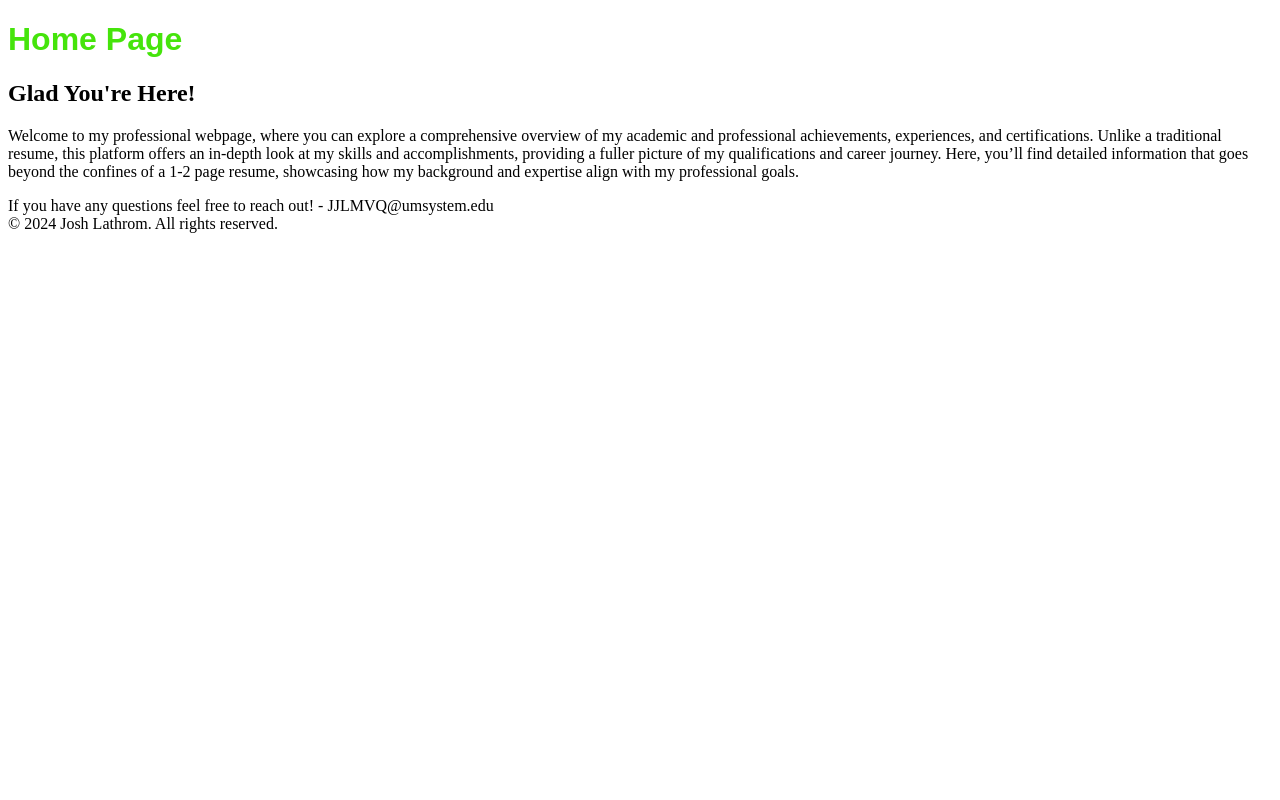
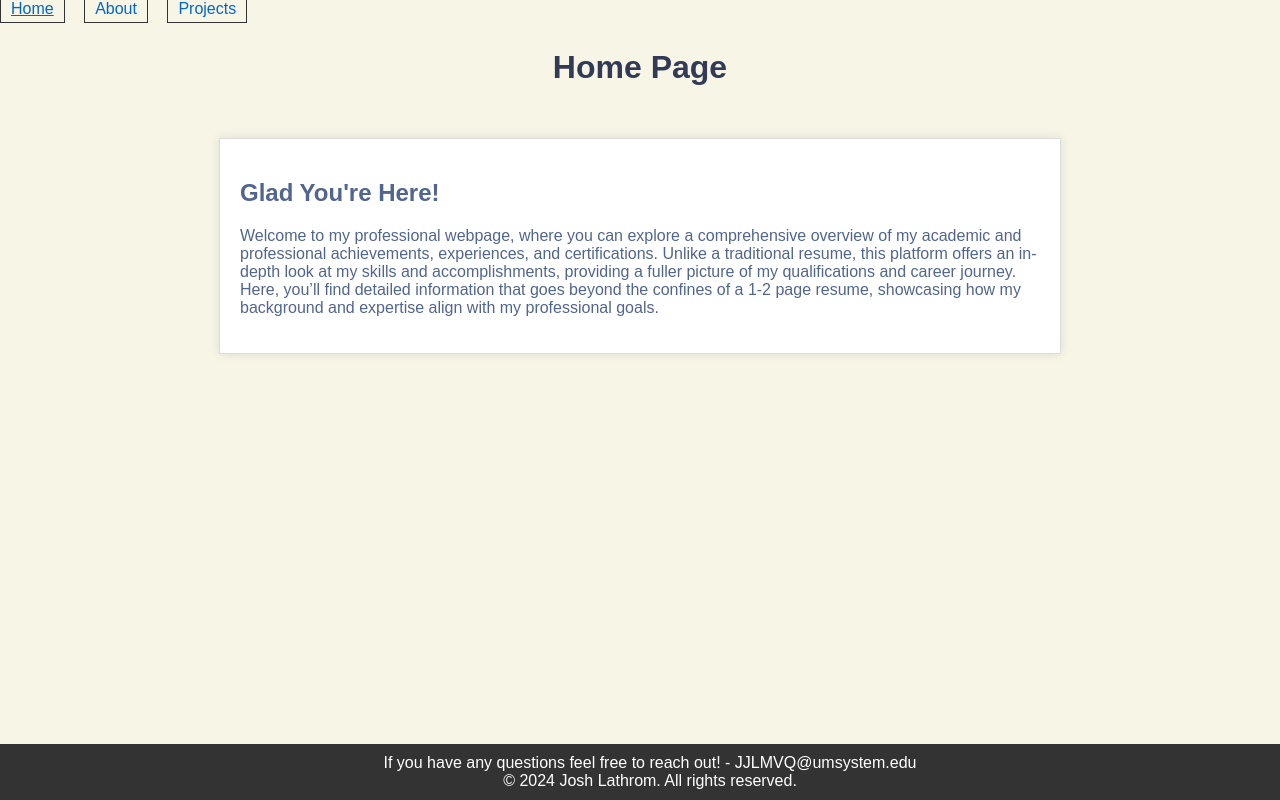
Before and after one commit to Joshlathrom/Joshlathrom.github.io, a plain HTML site: page ISLT_7310/index.html in a window 1280 px wide. Drawn offline with Linux system fonts and the light colour scheme.

Commit message:
Add files via upload

```diff
--- a/ISLT_7310/index.html
+++ b/ISLT_7310/index.html
@@ -3,7 +3,8 @@
 <head>
     <meta charset="UTF-8">
     <title>Home Page</title>
-    <link rel="stylesheet" href="index_style.css"> <!-- Link to the external CSS file -->
+    <link rel="stylesheet" href="style.css">
+    <link rel="stylesheet" href="nav.css">
     <!--
 
     *****************************************************************************
@@ -22,12 +23,18 @@ Developed: 08/28/2024
 </head>
 <body>
 
+    <!-- Navigation bar -->
+    <nav>
+        <ul>
+            <li><a href="index.html">Home</a></li>
+            <li><a href="about_page.html">About</a></li>
+            <li><a href="projects.html">Projects</a></li>
+        </ul>
+    </nav>
 
     <header>
         <h1>Home Page</h1>
     </header>
-
-
 
     <main>
         <h2>Glad You're Here!</h2>
--- /dev/null
+++ b/ISLT_7310/nav.css
@@ -0,0 +1,44 @@
+
+nav ul {
+    list-style-type: none;
+    margin: 0;
+    padding: 0;
+}
+
+
+nav ul li {
+    display: inline-block;
+    margin-right: 15px;
+    position: relative;
+}
+
+nav ul li a {
+    text-decoration: none;
+    padding: 5px 10px;
+    border: 1px solid #333;
+}
+
+
+nav ul li ul {
+    display: none;
+    position: absolute;
+    top: 100%;
+    left: 0;
+    list-style-type: none;
+    padding: 0;
+}
+
+
+nav ul li:hover ul {
+    display: block;
+}
+
+nav ul li ul li {
+    display: block;
+}
+
+nav ul li ul li a {
+    padding: 5px 10px;
+    display: block;
+    border-top: 1px solid #333;
+}
--- /dev/null
+++ b/ISLT_7310/style.css
@@ -0,0 +1,46 @@
+
+body {
+    font-family: Arial, Helvetica;
+    margin: 0;
+    padding: 0;
+    background-color: #f7f5e6;
+    color: #52658f;
+}
+
+
+header {
+    background-color: #f7f5e6;
+    color: #333a56;
+    padding: 10px 0;
+    text-align: center;
+    font-family: Arial, Arial Round Bold;
+}
+
+main {
+    padding: 20px;
+    max-width: 800px;
+    margin: 20px auto;
+    background-color: white;
+    border: 1px solid #ddd;
+    box-shadow: 0 0 10px rgba(0, 0, 0, 0.1);
+}
+
+footer {
+    text-align: center;
+    padding: 10px;
+    background-color: #333;
+    color: white;
+    position: fixed;
+    bottom: 0;
+    width: 100%;
+}
+
+
+a {
+    color: #0066cc;
+    text-decoration: none;
+}
+
+a:hover {
+    text-decoration: underline;
+}
```
Also changed, not shown: ISLT_7310/projects.html (added, +52 -0 lines). Lines whose indentation alone changed are shown as unchanged.
